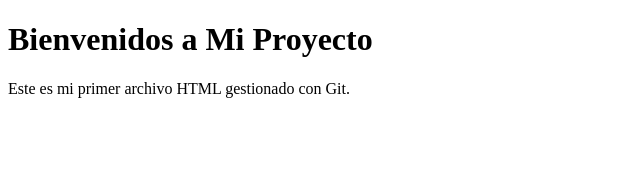
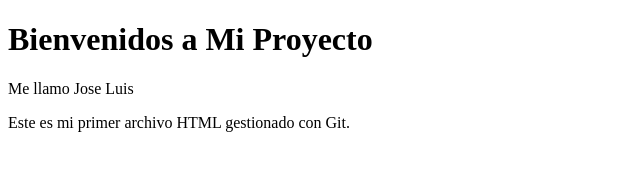
Before and after one commit to wislonz/practicaa-git, a plain HTML site: page index.html in a window 1280 px wide. Shown: the whole page, without its empty margins (0-640 px from the left). Drawn offline with Linux system fonts and the light colour scheme.

Commit message:
Actualizar index.html: agregar párrafo adicional

```diff
--- a/index.html
+++ b/index.html
@@ -6,6 +6,7 @@
 </head>
 <body>
  <h1>Bienvenidos a Mi Proyecto</h1>
+ <p>Me llamo Jose Luis</p>
  <p>Este es mi primer archivo HTML gestionado con Git.</p>
 </body>
 </html>
```
